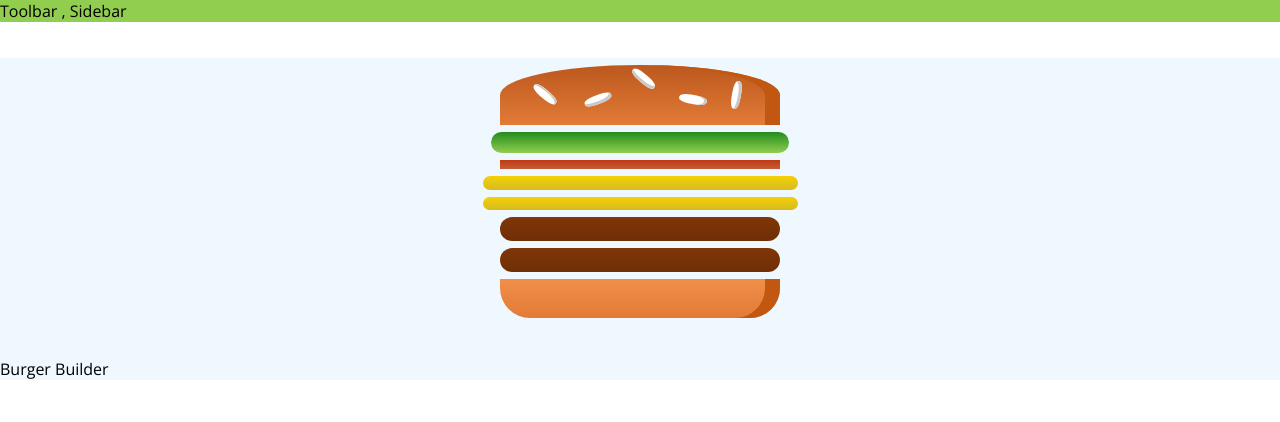
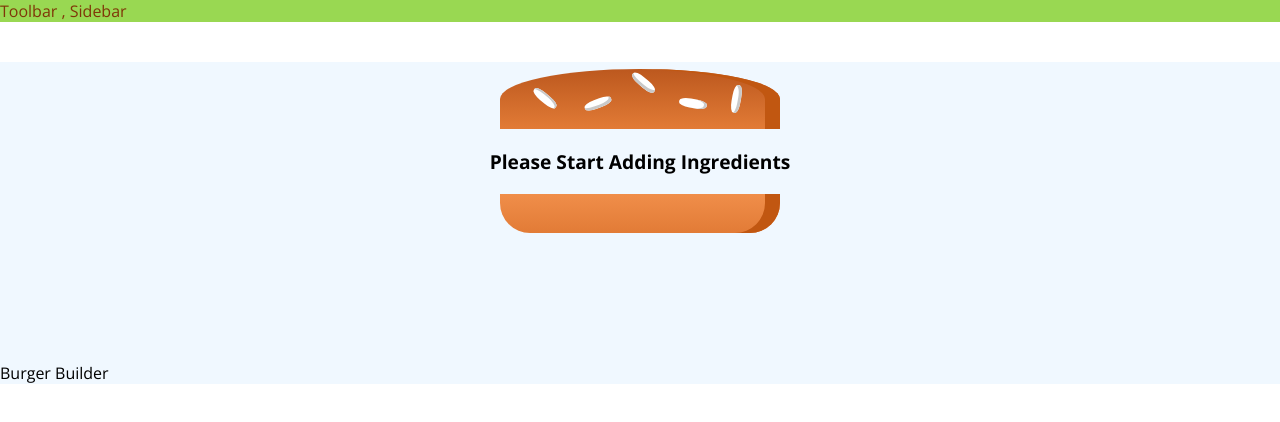
Before and after one commit to SOURAV-ROY/burger-builder, a React app: page / in a window 1280 px wide. Shown: the top 422 px of the page. Built offline with nearby package versions, Linux system fonts and the light colour scheme.

Commit message:
If Ingredients is empty then show message

```diff
--- a/src/components/Burger/Burger.js
+++ b/src/components/Burger/Burger.js
@@ -4,13 +4,22 @@
 
 const burger = (props) => {
 //  Awesome *********************************************************************************
-    const transformedIngredients = Object.keys(props.ingredients)
+//     const transformedIngredients = Object.keys(props.ingredients)
+    let transformedIngredients = Object.keys(props.ingredients)
         .map(igKey => {
             return [...Array(props.ingredients[igKey])].map((_, i) => {
                 return <BurgerIngredient key={igKey + i} type={igKey}/>;
             });
-        });
+        })
+        .reduce((arr, el) => {
+            return arr.concat(el)
+        }, []);
+    if (transformedIngredients.length === 0){
+        transformedIngredients = <p>Please Start Adding Ingredients </p>;
+    }
 //  Awesome *********************************************************************************
+
+    console.log(transformedIngredients);
 
     return (
 
--- a/src/components/Layout/Layout.css
+++ b/src/components/Layout/Layout.css
@@ -1,7 +1,8 @@
 .Content{
     background-color: aliceblue;
-    margin-top: 36px;
+    margin-top: 40px;
 }
 .Header{
-    background-color: #91ce50;
+    background-color: #99d852;
+    color: #7f3608;
 }
--- a/src/containers/BurgerBuilder/BurgerBuilder.js
+++ b/src/containers/BurgerBuilder/BurgerBuilder.js
@@ -10,10 +10,10 @@
     // }
     state = {
         ingredients: {
-            salad: 1,
-            bacon: 1,
-            cheese: 2,
-            meat: 2
+            salad: 0,
+            bacon: 0,
+            cheese: 0,
+            meat: 0
         }
     };
 
```
Also changed, not shown: 1 other file (tests, documents, lock files or other folders).
